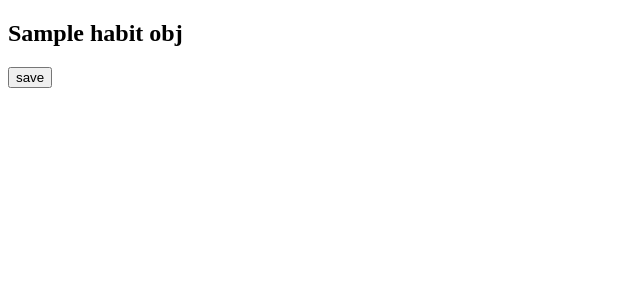
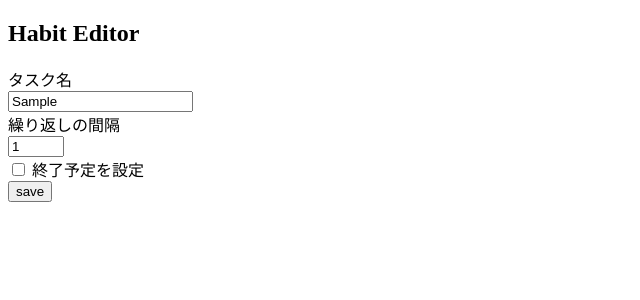
Before and after one commit to fkngy26/Diary_web_app, a Flask app: template flaskr/templates/habits/edit.html in a window 1280 px wide. Shown: the top 300 px of the page, without its empty margins (0-640 px from the left). Run offline with Flask 3, Linux system fonts and the light colour scheme; the template is opened without the code that fills it: most values are stand-ins (such as "Sample title", 1, 10 or a date in 2020).

Commit message:
add habit editor

```diff
--- a/flaskr/static/home_page.css
+++ b/flaskr/static/home_page.css
@@ -25,3 +25,11 @@
   box-shadow: 0 4px 15px rgba(0,0,0,0.1); /* 影を付けて浮遊感を出す */
   border-color: #007bff; /* 枠線の色を変える */
 }
+
+.detail {
+  display: none;
+}
+/* toggleがチェックされたとき、後ろにある兄弟クラスのdetailのdisplayをblockにするということになる */
+#toggle:checked ~ .detail {
+  display: block;
+}
--- a/flaskr/templates/habits/edit.html
+++ b/flaskr/templates/habits/edit.html
@@ -2,12 +2,34 @@
 {% extends 'base.html' %}
 
 {% block header %}
-  <h1>{% block title %}{{habit_obj['habit_name']}}{% endblock %}</h1>
+  <h1>{% block title %}Habit Editor{% endblock %}</h1>
 {% endblock %}
 
 {% block content %}
   <form method="post" action="{{url_for('habits.edit')}}">
-
+    <div>
+      <label for="taskName">
+        タスク名
+      </label><br>
+      <input type="text" name="taskname" value={{habit_obj['habit_name']}} id="taskName">
+    </div>
+    <div>
+      <label>
+        繰り返しの間隔<br>
+        <input type="number" min="1" max="31" value="1">
+      </label>
+    </div>
+    <div>
+      <input type="checkbox" id="toggle">
+      <label for="toggle">
+        終了予定を設定
+      </label>
+      <div class="detail">
+        <label>
+          <input type="date" name="habitEndDate">
+        </label>
+      </div>
+    </div>
     <button type="submit">save</button>
   </form>
 {% endblock %}
--- a/flaskr/templates/habits/list.html
+++ b/flaskr/templates/habits/list.html
@@ -8,8 +8,9 @@
 {% block content %}
   <form method="post" action="{{url_for('habits.edit')}}">
     <h2>Habits</h2>
+    <button type="submit" name="action" value="add">追加</button>
       {% for habit in habits %}
-      <a href="habits/edit/{{habit.id}}">
+      <a href="{{url_for('habits.edit',id=habits.id)}}">
         <div class="card">
           {{habit['habit_name']}}
         </div>
@@ -17,6 +18,6 @@
       {% else %}
       <li>登録されている習慣はまだありません</li>
       {% endfor %}
-    <button type="submit">save</button>
+    <button type="submit" name="action" value="save">save</button>
   </form>
 {% endblock %}
```
Also changed, not shown: flaskr/habits.py (+30 -14 lines), memo.md (+4 -1 lines), instance/flaskr.sqlite.
